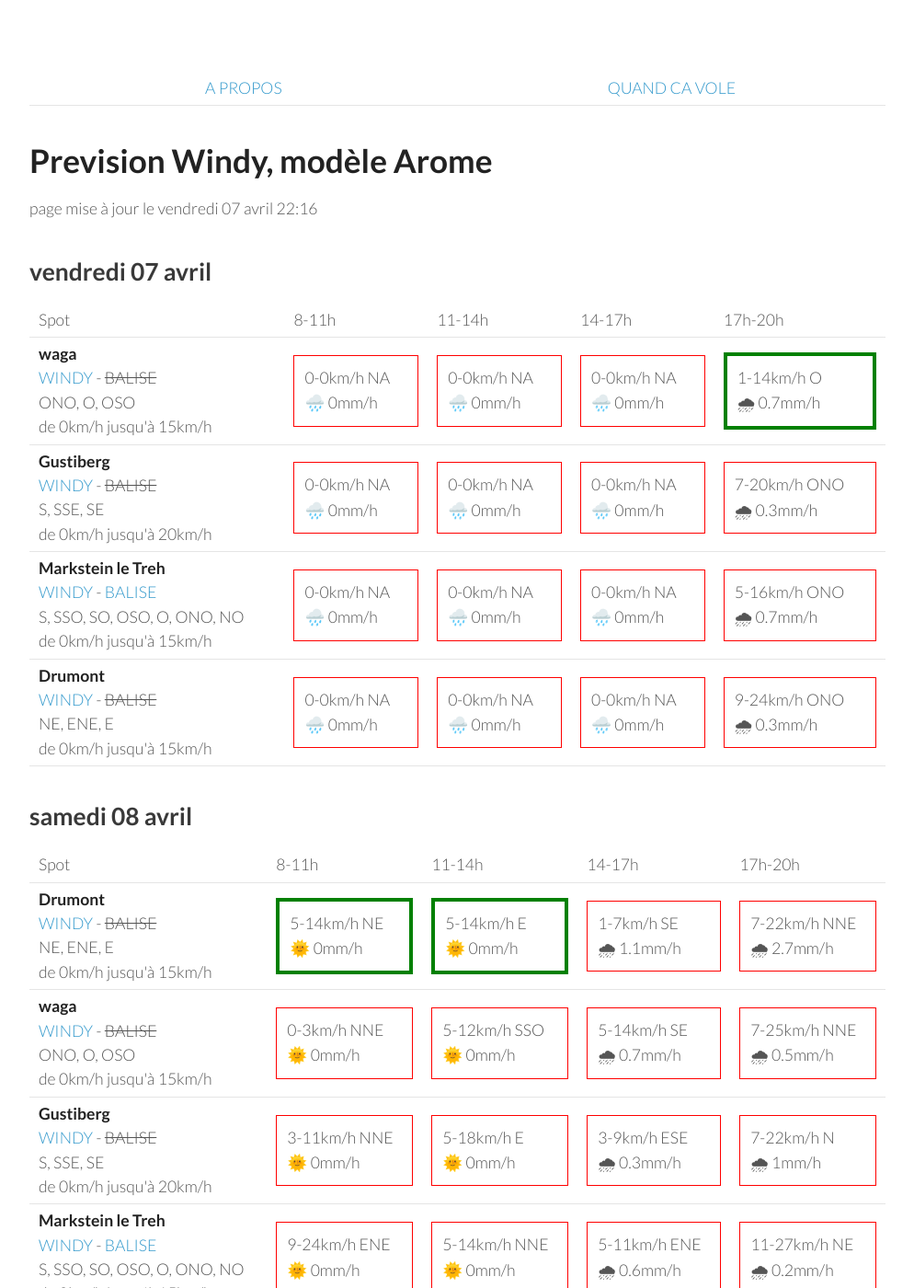
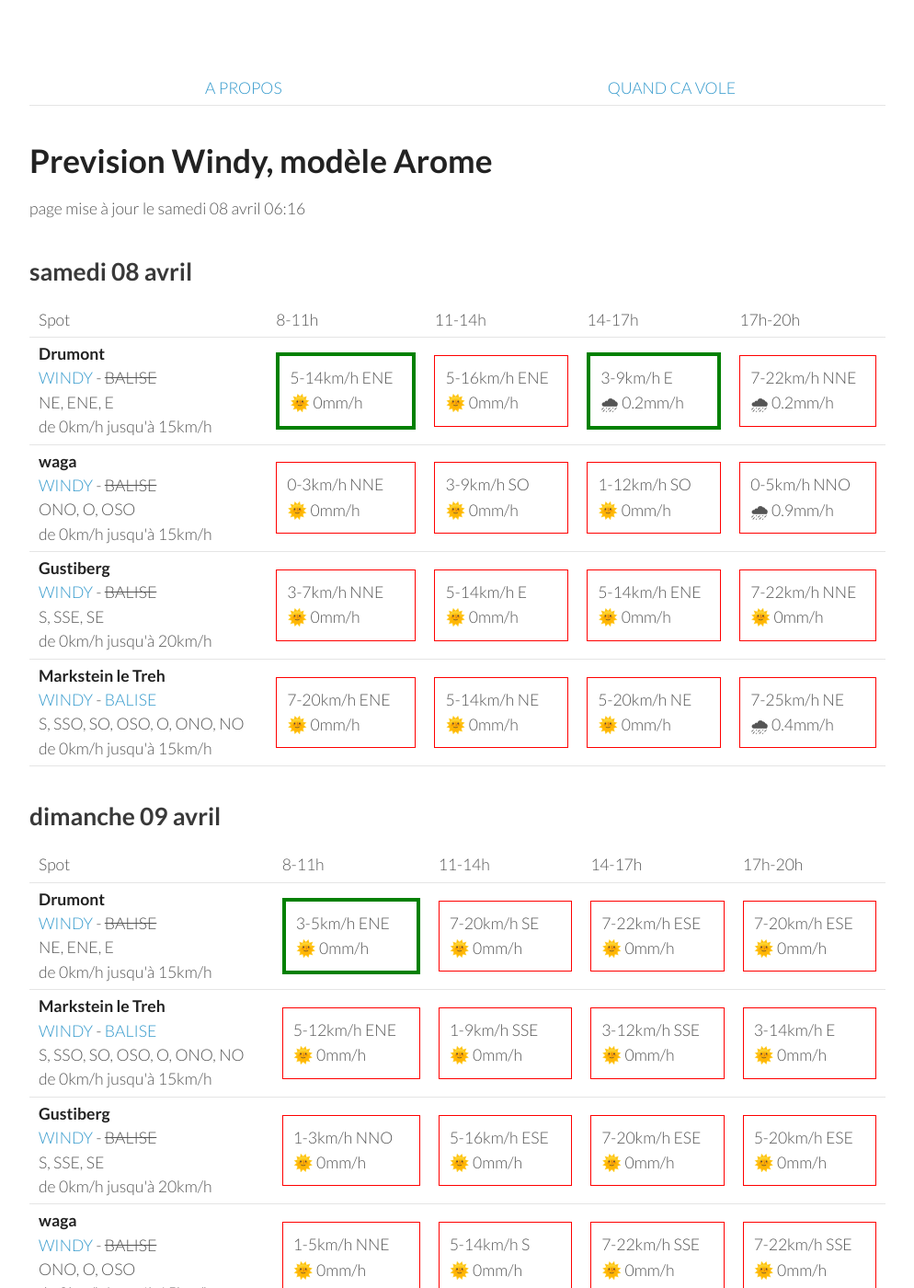
Before and after one commit to parapente-dans-le-nord/parapente-dans-le-nord.github.io, a Jekyll site: the page built from vosges.markdown, in a window 1280 px wide and 1400 px high. Shown: the whole window at 92% size, without its empty margins (26-1020 px from the left). Built offline with Jekyll 4.4.1, drawn with Linux system fonts in a browser that asks for light colours; some of the changed text lies outside the part shown.

Commit message:
update index.markdown

```diff
--- a/vosges.markdown
+++ b/vosges.markdown
@@ -7,60 +7,8 @@ title:  "Tous les spots"
 {: .links}
 
 # Prevision Windy, modèle Arome
-page mise à jour le vendredi 07 avril 22:16
+page mise à jour le samedi 08 avril 06:16
 
-## vendredi 07 avril
-
-{::nomarkdown}
-<table>
-  <tbody>
-    <tr>
-      <td>Spot</td>
-      <td>8-11h</td>
-      <td>11-14h</td>
-      <td>14-17h</td>
-      <td>17h-20h</td>
-    </tr>
-<tr>
-        <td><strong>waga</strong><br><a href="https://windy.com/47.903/6.996?47.900,6.983,15">WINDY</a> - <span class="no-balise"> BALISE </span><br> <span class="vent-favorable">ONO, O, OSO</span><br><span class="force-vent">de 0km/h jusqu'à 15km/h</span> </td>
-
-            <td><div class="not-flyable"><p>0-0km/h NA</p><p>🌧️ 0mm/h</p></div></td>
-            <td><div class="not-flyable"><p>0-0km/h NA</p><p>🌧️ 0mm/h</p></div></td>
-            <td><div class="not-flyable"><p>0-0km/h NA</p><p>🌧️ 0mm/h</p></div></td>
-            <td><div class="flyable"><p>1-14km/h O</p><p>🌧 0.7mm/h</p></div></td>
-
-    </tr>
-<tr>
-        <td><strong>Gustiberg</strong><br><a href="https://windy.com/47.894/6.934?47.891,6.934,15,m:eYYagmI">WINDY</a> - <span class="no-balise"> BALISE </span><br> <span class="vent-favorable">S, SSE, SE</span><br><span class="force-vent">de 0km/h jusqu'à 20km/h</span> </td>
-
-            <td><div class="not-flyable"><p>0-0km/h NA</p><p>🌧️ 0mm/h</p></div></td>
-            <td><div class="not-flyable"><p>0-0km/h NA</p><p>🌧️ 0mm/h</p></div></td>
-            <td><div class="not-flyable"><p>0-0km/h NA</p><p>🌧️ 0mm/h</p></div></td>
-            <td><div class="not-flyable"><p>7-20km/h ONO</p><p>🌧 0.3mm/h</p></div></td>
-
-    </tr>
-<tr>
-        <td><strong>Markstein le Treh</strong><br><a href="https://windy.com/47.926/7.012?47.505,7.012,8,m:eY1agmQ">WINDY</a> - <span class=""><a href="http://www.balisemeteo.com/balise.php?idBalise=136">BALISE</a> </span><br> <span class="vent-favorable">S, SSO, SO, OSO, O, ONO, NO</span><br><span class="force-vent">de 0km/h jusqu'à 15km/h</span> </td>
-
-            <td><div class="not-flyable"><p>0-0km/h NA</p><p>🌧️ 0mm/h</p></div></td>
-            <td><div class="not-flyable"><p>0-0km/h NA</p><p>🌧️ 0mm/h</p></div></td>
-            <td><div class="not-flyable"><p>0-0km/h NA</p><p>🌧️ 0mm/h</p></div></td>
-            <td><div class="not-flyable"><p>5-16km/h ONO</p><p>🌧 0.7mm/h</p></div></td>
-
-    </tr>
-<tr>
-        <td><strong>Drumont</strong><br><a href="https://windy.com/47.898/6.919?47.687,6.919,9,m:eYYagmG">WINDY</a> - <span class="no-balise"> BALISE </span><br> <span class="vent-favorable">NE, ENE, E</span><br><span class="force-vent">de 0km/h jusqu'à 15km/h</span> </td>
-
-            <td><div class="not-flyable"><p>0-0km/h NA</p><p>🌧️ 0mm/h</p></div></td>
-            <td><div class="not-flyable"><p>0-0km/h NA</p><p>🌧️ 0mm/h</p></div></td>
-            <td><div class="not-flyable"><p>0-0km/h NA</p><p>🌧️ 0mm/h</p></div></td>
-            <td><div class="not-flyable"><p>9-24km/h ONO</p><p>🌧 0.3mm/h</p></div></td>
-
-    </tr>
-
-</tbody>
-</table>
-{:/}
 ## samedi 08 avril
 
 {::nomarkdown}
@@ -76,10 +24,10 @@ page mise à jour le vendredi 07 avril 22:16
 <tr>
         <td><strong>Drumont</strong><br><a href="https://windy.com/47.898/6.919?47.687,6.919,9,m:eYYagmG">WINDY</a> - <span class="no-balise"> BALISE </span><br> <span class="vent-favorable">NE, ENE, E</span><br><span class="force-vent">de 0km/h jusqu'à 15km/h</span> </td>
 
-            <td><div class="flyable"><p>5-14km/h NE</p><p>🌞 0mm/h</p></div></td>
-            <td><div class="flyable"><p>5-14km/h E</p><p>🌞 0mm/h</p></div></td>
-            <td><div class="not-flyable"><p>1-7km/h SE</p><p>🌧 1.1mm/h</p></div></td>
-            <td><div class="not-flyable"><p>7-22km/h NNE</p><p>🌧 2.7mm/h</p></div></td>
+            <td><div class="flyable"><p>5-14km/h ENE</p><p>🌞 0mm/h</p></div></td>
+            <td><div class="not-flyable"><p>5-16km/h ENE</p><p>🌞 0mm/h</p></div></td>
+            <td><div class="flyable"><p>3-9km/h E</p><p>🌧 0.2mm/h</p></div></td>
+            <td><div class="not-flyable"><p>7-22km/h NNE</p><p>🌧 0.2mm/h</p></div></td>
 
 
     </tr>
@@ -87,29 +35,29 @@ page mise à jour le vendredi 07 avril 22:16
         <td><strong>waga</strong><br><a href="https://windy.com/47.903/6.996?47.900,6.983,15">WINDY</a> - <span class="no-balise"> BALISE </span><br> <span class="vent-favorable">ONO, O, OSO</span><br><span class="force-vent">de 0km/h jusqu'à 15km/h</span> </td>
 
             <td><div class="not-flyable"><p>0-3km/h NNE</p><p>🌞 0mm/h</p></div></td>
-            <td><div class="not-flyable"><p>5-12km/h SSO</p><p>🌞 0mm/h</p></div></td>
-            <td><div class="not-flyable"><p>5-14km/h SE</p><p>🌧 0.7mm/h</p></div></td>
-            <td><div class="not-flyable"><p>7-25km/h NNE</p><p>🌧 0.5mm/h</p></div></td>
+            <td><div class="not-flyable"><p>3-9km/h SO</p><p>🌞 0mm/h</p></div></td>
+            <td><div class="not-flyable"><p>1-12km/h SO</p><p>🌞 0mm/h</p></div></td>
+            <td><div class="not-flyable"><p>0-5km/h NNO</p><p>🌧 0.9mm/h</p></div></td>
 
 
     </tr>
 <tr>
         <td><strong>Gustiberg</strong><br><a href="https://windy.com/47.894/6.934?47.891,6.934,15,m:eYYagmI">WINDY</a> - <span class="no-balise"> BALISE </span><br> <span class="vent-favorable">S, SSE, SE</span><br><span class="force-vent">de 0km/h jusqu'à 20km/h</span> </td>
 
-            <td><div class="not-flyable"><p>3-11km/h NNE</p><p>🌞 0mm/h</p></div></td>
-            <td><div class="not-flyable"><p>5-18km/h E</p><p>🌞 0mm/h</p></div></td>
-            <td><div class="not-flyable"><p>3-9km/h ESE</p><p>🌧 0.3mm/h</p></div></td>
-            <td><div class="not-flyable"><p>7-22km/h N</p><p>🌧 1mm/h</p></div></td>
+            <td><div class="not-flyable"><p>3-7km/h NNE</p><p>🌞 0mm/h</p></div></td>
+            <td><div class="not-flyable"><p>5-14km/h E</p><p>🌞 0mm/h</p></div></td>
+            <td><div class="not-flyable"><p>5-14km/h ENE</p><p>🌞 0mm/h</p></div></td>
+            <td><div class="not-flyable"><p>7-22km/h NNE</p><p>🌞 0mm/h</p></div></td>
 
 
     </tr>
 <tr>
         <td><strong>Markstein le Treh</strong><br><a href="https://windy.com/47.926/7.012?47.505,7.012,8,m:eY1agmQ">WINDY</a> - <span class=""><a href="http://www.balisemeteo.com/balise.php?idBalise=136">BALISE</a> </span><br> <span class="vent-favorable">S, SSO, SO, OSO, O, ONO, NO</span><br><span class="force-vent">de 0km/h jusqu'à 15km/h</span> </td>
 
-            <td><div class="not-flyable"><p>9-24km/h ENE</p><p>🌞 0mm/h</p></div></td>
-            <td><div class="not-flyable"><p>5-14km/h NNE</p><p>🌞 0mm/h</p></div></td>
-            <td><div class="not-flyable"><p>5-11km/h ENE</p><p>🌧 0.6mm/h</p></div></td>
-            <td><div class="not-flyable"><p>11-27km/h NE</p><p>🌧 0.2mm/h</p></div></td>
+            <td><div class="not-flyable"><p>7-20km/h ENE</p><p>🌞 0mm/h</p></div></td>
+            <td><div class="not-flyable"><p>5-14km/h NE</p><p>🌞 0mm/h</p></div></td>
+            <td><div class="not-flyable"><p>5-20km/h NE</p><p>🌞 0mm/h</p></div></td>
+            <td><div class="not-flyable"><p>7-25km/h NE</p><p>🌧 0.4mm/h</p></div></td>
 
 
     </tr>
@@ -132,9 +80,29 @@ page mise à jour le vendredi 07 avril 22:16
 <tr>
         <td><strong>Drumont</strong><br><a href="https://windy.com/47.898/6.919?47.687,6.919,9,m:eYYagmG">WINDY</a> - <span class="no-balise"> BALISE </span><br> <span class="vent-favorable">NE, ENE, E</span><br><span class="force-vent">de 0km/h jusqu'à 15km/h</span> </td>
 
-            <td><div class="flyable"><p>3-7km/h ENE</p><p>🌞 0mm/h</p></div></td>
-            <td><div class="not-flyable"><p>7-24km/h E</p><p>🌞 0mm/h</p></div></td>
-            <td><div class="not-flyable"><p>5-22km/h ESE</p><p>🌞 0mm/h</p></div></td>
+            <td><div class="flyable"><p>3-5km/h ENE</p><p>🌞 0mm/h</p></div></td>
+            <td><div class="not-flyable"><p>7-20km/h SE</p><p>🌞 0mm/h</p></div></td>
+            <td><div class="not-flyable"><p>7-22km/h ESE</p><p>🌞 0mm/h</p></div></td>
+            <td><div class="not-flyable"><p>7-20km/h ESE</p><p>🌞 0mm/h</p></div></td>
+
+
+    </tr>
+<tr>
+        <td><strong>Markstein le Treh</strong><br><a href="https://windy.com/47.926/7.012?47.505,7.012,8,m:eY1agmQ">WINDY</a> - <span class=""><a href="http://www.balisemeteo.com/balise.php?idBalise=136">BALISE</a> </span><br> <span class="vent-favorable">S, SSO, SO, OSO, O, ONO, NO</span><br><span class="force-vent">de 0km/h jusqu'à 15km/h</span> </td>
+
+            <td><div class="not-flyable"><p>5-12km/h ENE</p><p>🌞 0mm/h</p></div></td>
+            <td><div class="not-flyable"><p>1-9km/h SSE</p><p>🌞 0mm/h</p></div></td>
+            <td><div class="not-flyable"><p>3-12km/h SSE</p><p>🌞 0mm/h</p></div></td>
+            <td><div class="not-flyable"><p>3-14km/h E</p><p>🌞 0mm/h</p></div></td>
+
+
+    </tr>
+<tr>
+        <td><strong>Gustiberg</strong><br><a href="https://windy.com/47.894/6.934?47.891,6.934,15,m:eYYagmI">WINDY</a> - <span class="no-balise"> BALISE </span><br> <span class="vent-favorable">S, SSE, SE</span><br><span class="force-vent">de 0km/h jusqu'à 20km/h</span> </td>
+
+            <td><div class="not-flyable"><p>1-3km/h NNO</p><p>🌞 0mm/h</p></div></td>
+            <td><div class="not-flyable"><p>5-16km/h ESE</p><p>🌞 0mm/h</p></div></td>
+            <td><div class="not-flyable"><p>7-20km/h ESE</p><p>🌞 0mm/h</p></div></td>
             <td><div class="not-flyable"><p>5-20km/h ESE</p><p>🌞 0mm/h</p></div></td>
 
 
@@ -142,30 +110,10 @@ page mise à jour le vendredi 07 avril 22:16
 <tr>
         <td><strong>waga</strong><br><a href="https://windy.com/47.903/6.996?47.900,6.983,15">WINDY</a> - <span class="no-balise"> BALISE </span><br> <span class="vent-favorable">ONO, O, OSO</span><br><span class="force-vent">de 0km/h jusqu'à 15km/h</span> </td>
 
-            <td><div class="not-flyable"><p>1-3km/h ENE</p><p>🌞 0mm/h</p></div></td>
-            <td><div class="not-flyable"><p>7-25km/h E</p><p>🌞 0mm/h</p></div></td>
-            <td><div class="not-flyable"><p>7-25km/h ESE</p><p>🌞 0mm/h</p></div></td>
-            <td><div class="not-flyable"><p>7-25km/h ESE</p><p>🌞 0mm/h</p></div></td>
-
-
-    </tr>
-<tr>
-        <td><strong>Gustiberg</strong><br><a href="https://windy.com/47.894/6.934?47.891,6.934,15,m:eYYagmI">WINDY</a> - <span class="no-balise"> BALISE </span><br> <span class="vent-favorable">S, SSE, SE</span><br><span class="force-vent">de 0km/h jusqu'à 20km/h</span> </td>
-
-            <td><div class="not-flyable"><p>1-3km/h N</p><p>🌞 0mm/h</p></div></td>
-            <td><div class="not-flyable"><p>7-24km/h E</p><p>🌞 0mm/h</p></div></td>
-            <td><div class="not-flyable"><p>5-24km/h ESE</p><p>🌞 0mm/h</p></div></td>
-            <td><div class="not-flyable"><p>5-22km/h ESE</p><p>🌞 0mm/h</p></div></td>
-
-
-    </tr>
-<tr>
-        <td><strong>Markstein le Treh</strong><br><a href="https://windy.com/47.926/7.012?47.505,7.012,8,m:eY1agmQ">WINDY</a> - <span class=""><a href="http://www.balisemeteo.com/balise.php?idBalise=136">BALISE</a> </span><br> <span class="vent-favorable">S, SSO, SO, OSO, O, ONO, NO</span><br><span class="force-vent">de 0km/h jusqu'à 15km/h</span> </td>
-
-            <td><div class="not-flyable"><p>9-18km/h ENE</p><p>🌞 0mm/h</p></div></td>
-            <td><div class="not-flyable"><p>7-25km/h ENE</p><p>🌞 0mm/h</p></div></td>
-            <td><div class="not-flyable"><p>7-24km/h ESE</p><p>🌞 0mm/h</p></div></td>
-            <td><div class="not-flyable"><p>9-27km/h ESE</p><p>🌞 0mm/h</p></div></td>
+            <td><div class="not-flyable"><p>1-5km/h NNE</p><p>🌞 0mm/h</p></div></td>
+            <td><div class="not-flyable"><p>5-14km/h S</p><p>🌞 0mm/h</p></div></td>
+            <td><div class="not-flyable"><p>7-22km/h SSE</p><p>🌞 0mm/h</p></div></td>
+            <td><div class="not-flyable"><p>7-22km/h SSE</p><p>🌞 0mm/h</p></div></td>
 
 
     </tr>
@@ -188,40 +136,40 @@ page mise à jour le vendredi 07 avril 22:16
 <tr>
         <td><strong>Gustiberg</strong><br><a href="https://windy.com/47.894/6.934?47.891,6.934,15,m:eYYagmI">WINDY</a> - <span class="no-balise"> BALISE </span><br> <span class="vent-favorable">S, SSE, SE</span><br><span class="force-vent">de 0km/h jusqu'à 20km/h</span> </td>
 
-            <td><div class="not-flyable"><p>7-18km/h ESE</p><p>🌞 0mm/h</p></div></td>
-            <td><div class="not-flyable"><p>7-24km/h S</p><p>🌞 0mm/h</p></div></td>
-            <td><div class="not-flyable"><p>12-37km/h OSO</p><p>🌞 0mm/h</p></div></td>
-            <td><div class="not-flyable"><p>12-38km/h SO</p><p>🌞 0mm/h</p></div></td>
+            <td><div class="not-flyable"><p>5-16km/h ESE</p><p>🌞 0mm/h</p></div></td>
+            <td><div class="flyable"><p>5-20km/h S</p><p>🌞 0mm/h</p></div></td>
+            <td><div class="not-flyable"><p>11-33km/h SO</p><p>🌞 0mm/h</p></div></td>
+            <td><div class="not-flyable"><p>11-33km/h OSO</p><p>🌞 0mm/h</p></div></td>
 
 
     </tr>
 <tr>
         <td><strong>Markstein le Treh</strong><br><a href="https://windy.com/47.926/7.012?47.505,7.012,8,m:eY1agmQ">WINDY</a> - <span class=""><a href="http://www.balisemeteo.com/balise.php?idBalise=136">BALISE</a> </span><br> <span class="vent-favorable">S, SSO, SO, OSO, O, ONO, NO</span><br><span class="force-vent">de 0km/h jusqu'à 15km/h</span> </td>
 
-            <td><div class="not-flyable"><p>1-16km/h E</p><p>🌞 0mm/h</p></div></td>
-            <td><div class="not-flyable"><p>5-20km/h S</p><p>🌞 0mm/h</p></div></td>
-            <td><div class="not-flyable"><p>12-37km/h OSO</p><p>🌞 0mm/h</p></div></td>
-            <td><div class="not-flyable"><p>12-38km/h OSO</p><p>🌞 0mm/h</p></div></td>
+            <td><div class="not-flyable"><p>3-14km/h SE</p><p>🌞 0mm/h</p></div></td>
+            <td><div class="not-flyable"><p>5-18km/h S</p><p>🌞 0mm/h</p></div></td>
+            <td><div class="not-flyable"><p>11-33km/h SO</p><p>🌞 0mm/h</p></div></td>
+            <td><div class="not-flyable"><p>11-33km/h OSO</p><p>🌞 0mm/h</p></div></td>
+
+
+    </tr>
+<tr>
+        <td><strong>waga</strong><br><a href="https://windy.com/47.903/6.996?47.900,6.983,15">WINDY</a> - <span class="no-balise"> BALISE </span><br> <span class="vent-favorable">ONO, O, OSO</span><br><span class="force-vent">de 0km/h jusqu'à 15km/h</span> </td>
+
+            <td><div class="not-flyable"><p>5-14km/h SE</p><p>🌞 0mm/h</p></div></td>
+            <td><div class="not-flyable"><p>5-18km/h SSE</p><p>🌞 0mm/h</p></div></td>
+            <td><div class="not-flyable"><p>11-33km/h SO</p><p>🌞 0mm/h</p></div></td>
+            <td><div class="not-flyable"><p>11-33km/h OSO</p><p>🌞 0mm/h</p></div></td>
 
 
     </tr>
 <tr>
         <td><strong>Drumont</strong><br><a href="https://windy.com/47.898/6.919?47.687,6.919,9,m:eYYagmG">WINDY</a> - <span class="no-balise"> BALISE </span><br> <span class="vent-favorable">NE, ENE, E</span><br><span class="force-vent">de 0km/h jusqu'à 15km/h</span> </td>
 
-            <td><div class="not-flyable"><p>7-18km/h ESE</p><p>🌞 0mm/h</p></div></td>
-            <td><div class="not-flyable"><p>7-24km/h S</p><p>🌞 0mm/h</p></div></td>
-            <td><div class="not-flyable"><p>12-37km/h OSO</p><p>🌞 0mm/h</p></div></td>
-            <td><div class="not-flyable"><p>12-37km/h SO</p><p>🌞 0mm/h</p></div></td>
-
-
-    </tr>
-<tr>
-        <td><strong>waga</strong><br><a href="https://windy.com/47.903/6.996?47.900,6.983,15">WINDY</a> - <span class="no-balise"> BALISE </span><br> <span class="vent-favorable">ONO, O, OSO</span><br><span class="force-vent">de 0km/h jusqu'à 15km/h</span> </td>
-
             <td><div class="not-flyable"><p>5-16km/h ESE</p><p>🌞 0mm/h</p></div></td>
-            <td><div class="not-flyable"><p>5-22km/h SSE</p><p>🌞 0mm/h</p></div></td>
-            <td><div class="not-flyable"><p>12-38km/h OSO</p><p>🌞 0mm/h</p></div></td>
-            <td><div class="not-flyable"><p>12-38km/h SO</p><p>🌞 0mm/h</p></div></td>
+            <td><div class="not-flyable"><p>5-20km/h S</p><p>🌞 0mm/h</p></div></td>
+            <td><div class="not-flyable"><p>11-33km/h SO</p><p>🌞 0mm/h</p></div></td>
+            <td><div class="not-flyable"><p>11-33km/h OSO</p><p>🌞 0mm/h</p></div></td>
 
 
     </tr>
@@ -244,18 +192,28 @@ page mise à jour le vendredi 07 avril 22:16
 <tr>
         <td><strong>waga</strong><br><a href="https://windy.com/47.903/6.996?47.900,6.983,15">WINDY</a> - <span class="no-balise"> BALISE </span><br> <span class="vent-favorable">ONO, O, OSO</span><br><span class="force-vent">de 0km/h jusqu'à 15km/h</span> </td>
 
-            <td><div class="not-flyable"><p>20-70km/h ONO</p><p>🌧 0.6mm/h</p></div></td>
-            <td><div class="not-flyable"><p>20-64km/h ONO</p><p>🌞 0mm/h</p></div></td>
+            <td><div class="not-flyable"><p>16-59km/h O</p><p>🌧 1.6mm/h</p></div></td>
+            <td><div class="not-flyable"><p>18-59km/h O</p><p>🌧 0.5mm/h</p></div></td>
             <td><div class="not-flyable"><p>18-59km/h O</p><p>🌞 0mm/h</p></div></td>
             <td><div class="not-flyable"><p>18-55km/h O</p><p>🌞 0mm/h</p></div></td>
 
 
     </tr>
 <tr>
+        <td><strong>Markstein le Treh</strong><br><a href="https://windy.com/47.926/7.012?47.505,7.012,8,m:eY1agmQ">WINDY</a> - <span class=""><a href="http://www.balisemeteo.com/balise.php?idBalise=136">BALISE</a> </span><br> <span class="vent-favorable">S, SSO, SO, OSO, O, ONO, NO</span><br><span class="force-vent">de 0km/h jusqu'à 15km/h</span> </td>
+
+            <td><div class="not-flyable"><p>16-57km/h O</p><p>🌧 1.6mm/h</p></div></td>
+            <td><div class="not-flyable"><p>18-57km/h O</p><p>🌧 0.5mm/h</p></div></td>
+            <td><div class="not-flyable"><p>20-59km/h O</p><p>🌞 0mm/h</p></div></td>
+            <td><div class="not-flyable"><p>20-55km/h O</p><p>🌞 0mm/h</p></div></td>
+
+
+    </tr>
+<tr>
         <td><strong>Drumont</strong><br><a href="https://windy.com/47.898/6.919?47.687,6.919,9,m:eYYagmG">WINDY</a> - <span class="no-balise"> BALISE </span><br> <span class="vent-favorable">NE, ENE, E</span><br><span class="force-vent">de 0km/h jusqu'à 15km/h</span> </td>
 
-            <td><div class="not-flyable"><p>18-62km/h ONO</p><p>🌧 0.7mm/h</p></div></td>
-            <td><div class="not-flyable"><p>20-57km/h ONO</p><p>🌞 0mm/h</p></div></td>
+            <td><div class="not-flyable"><p>18-53km/h O</p><p>🌧 1.7mm/h</p></div></td>
+            <td><div class="not-flyable"><p>20-51km/h O</p><p>🌧 0.6mm/h</p></div></td>
             <td><div class="not-flyable"><p>20-53km/h O</p><p>🌞 0mm/h</p></div></td>
             <td><div class="not-flyable"><p>20-51km/h O</p><p>🌞 0mm/h</p></div></td>
 
@@ -264,20 +222,10 @@ page mise à jour le vendredi 07 avril 22:16
 <tr>
         <td><strong>Gustiberg</strong><br><a href="https://windy.com/47.894/6.934?47.891,6.934,15,m:eYYagmI">WINDY</a> - <span class="no-balise"> BALISE </span><br> <span class="vent-favorable">S, SSE, SE</span><br><span class="force-vent">de 0km/h jusqu'à 20km/h</span> </td>
 
-            <td><div class="not-flyable"><p>20-62km/h ONO</p><p>🌧 0.6mm/h</p></div></td>
-            <td><div class="not-flyable"><p>20-57km/h ONO</p><p>🌞 0mm/h</p></div></td>
+            <td><div class="not-flyable"><p>18-53km/h O</p><p>🌧 1.7mm/h</p></div></td>
+            <td><div class="not-flyable"><p>20-53km/h O</p><p>🌧 0.6mm/h</p></div></td>
             <td><div class="not-flyable"><p>20-55km/h O</p><p>🌞 0mm/h</p></div></td>
             <td><div class="not-flyable"><p>20-51km/h O</p><p>🌞 0mm/h</p></div></td>
-
-
-    </tr>
-<tr>
-        <td><strong>Markstein le Treh</strong><br><a href="https://windy.com/47.926/7.012?47.505,7.012,8,m:eY1agmQ">WINDY</a> - <span class=""><a href="http://www.balisemeteo.com/balise.php?idBalise=136">BALISE</a> </span><br> <span class="vent-favorable">S, SSO, SO, OSO, O, ONO, NO</span><br><span class="force-vent">de 0km/h jusqu'à 15km/h</span> </td>
-
-            <td><div class="not-flyable"><p>16-68km/h O</p><p>🌧 1.3mm/h</p></div></td>
-            <td><div class="not-flyable"><p>22-72km/h O</p><p>🌧 1mm/h</p></div></td>
-            <td><div class="not-flyable"><p>22-72km/h O</p><p>🌧 1.2mm/h</p></div></td>
-            <td><div class="not-flyable"><p>24-66km/h O</p><p>🌧 0.6mm/h</p></div></td>
 
 
     </tr>
@@ -320,10 +268,10 @@ page mise à jour le vendredi 07 avril 22:16
 <tr>
         <td><strong>Markstein le Treh</strong><br><a href="https://windy.com/47.926/7.012?47.505,7.012,8,m:eY1agmQ">WINDY</a> - <span class=""><a href="http://www.balisemeteo.com/balise.php?idBalise=136">BALISE</a> </span><br> <span class="vent-favorable">S, SSO, SO, OSO, O, ONO, NO</span><br><span class="force-vent">de 0km/h jusqu'à 15km/h</span> </td>
 
-            <td><div class="not-flyable"><p>7-31km/h SO</p><p>🌞 0mm/h</p></div></td>
-            <td><div class="not-flyable"><p>16-53km/h SO</p><p>🌞 0mm/h</p></div></td>
-            <td><div class="not-flyable"><p>22-66km/h SO</p><p>🌞 0mm/h</p></div></td>
-            <td><div class="not-flyable"><p>22-70km/h OSO</p><p>🌧 0.6mm/h</p></div></td>
+            <td><div class="not-flyable"><p>7-27km/h SO</p><p>🌞 0mm/h</p></div></td>
+            <td><div class="not-flyable"><p>16-50km/h SO</p><p>🌞 0mm/h</p></div></td>
+            <td><div class="not-flyable"><p>27-74km/h OSO</p><p>🌞 0mm/h</p></div></td>
+            <td><div class="not-flyable"><p>22-75km/h OSO</p><p>🌧 0.9mm/h</p></div></td>
 
 
     </tr>
```
